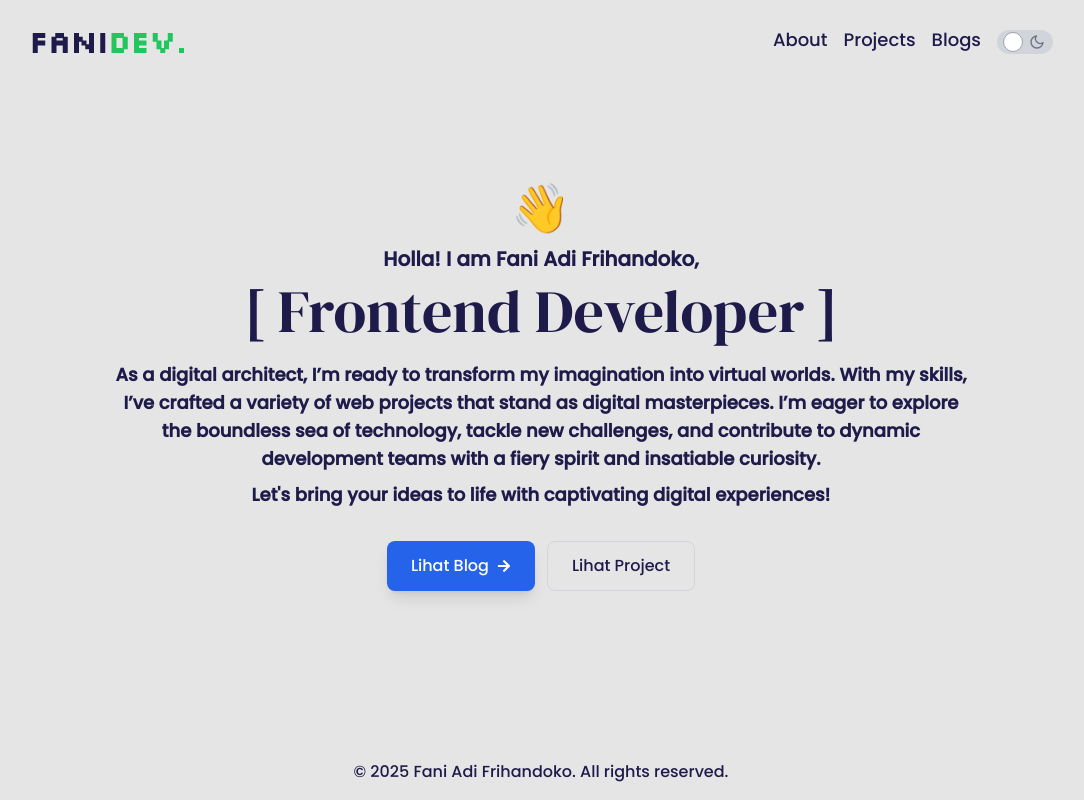
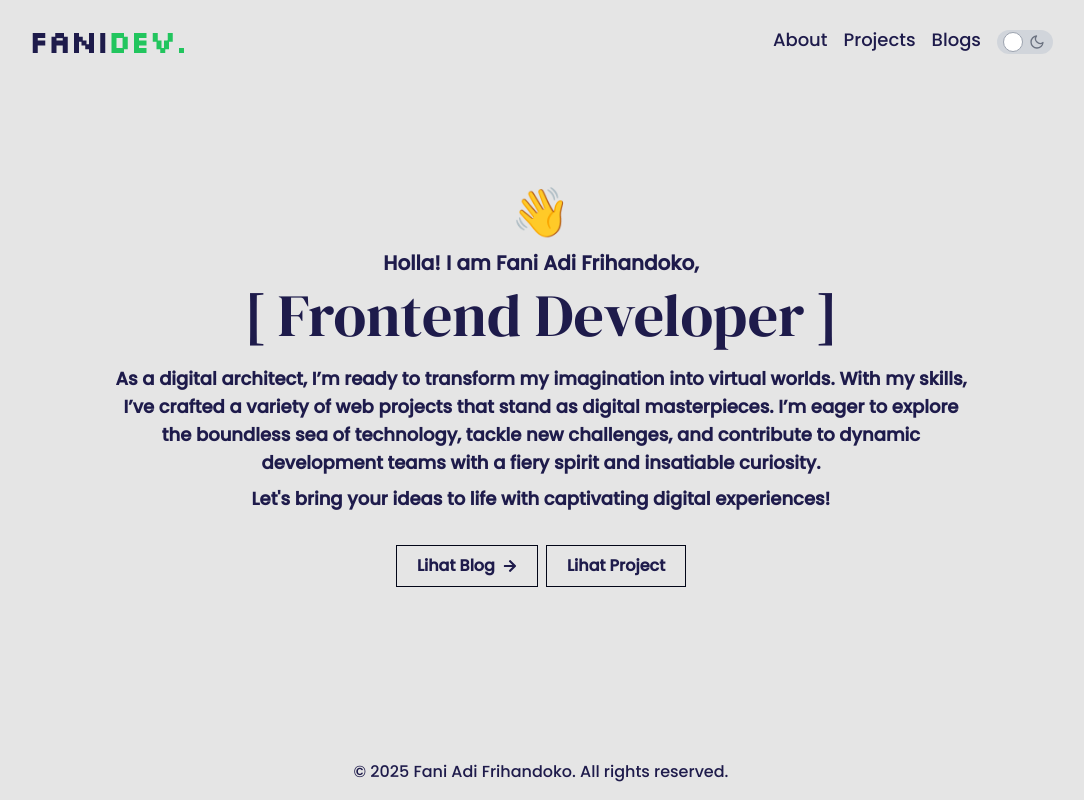
Before and after one commit to faniadifrihandoko1/creativefolio, a Next.js app: page /9gm163tx7q9vce4e6 in a window 1280 px wide. Shown: the whole page, without its empty margins (99-1183 px from the left). Built offline with nearby package versions, Linux system fonts and the light colour scheme.

Commit message:
DEL-101: sesuaikan gaya tombol CTA dengan template halaman lama

```diff
--- a/app/components/Fragements/Content/SecretCta.tsx
+++ b/app/components/Fragements/Content/SecretCta.tsx
@@ -3,19 +3,19 @@ import { FaArrowRight } from "react-icons/fa";
 
 const SecretCta = () => {
   return (
-    <div className="flex flex-wrap gap-3 mt-8 justify-center px-4">
+    <div className="flex gap-2 mt-8 justify-center px-4">
       <Link
         href="/blogs"
-        className="flex items-center gap-2 px-6 py-3 bg-blue-600 hover:bg-blue-700 text-white rounded-lg font-medium transition-colors shadow-lg"
+        className="border flex gap-2 justify-center items-center border-slate-950 dark:border-bgBody px-5 py-2 hover:bg-neutral-400 transition-colors"
       >
-        Lihat Blog
+        <p>Lihat Blog</p>
         <FaArrowRight className="text-sm" />
       </Link>
       <Link
         href="/projects"
-        className="flex items-center gap-2 px-6 py-3 border border-gray-300 dark:border-gray-600 rounded-lg font-medium hover:bg-gray-100 dark:hover:bg-gray-800 transition-colors"
+        className="border flex gap-2 justify-center items-center border-slate-950 dark:border-bgBody px-5 py-2 hover:bg-neutral-400 transition-colors"
       >
-        Lihat Project
+        <p>Lihat Project</p>
       </Link>
     </div>
   );
```
